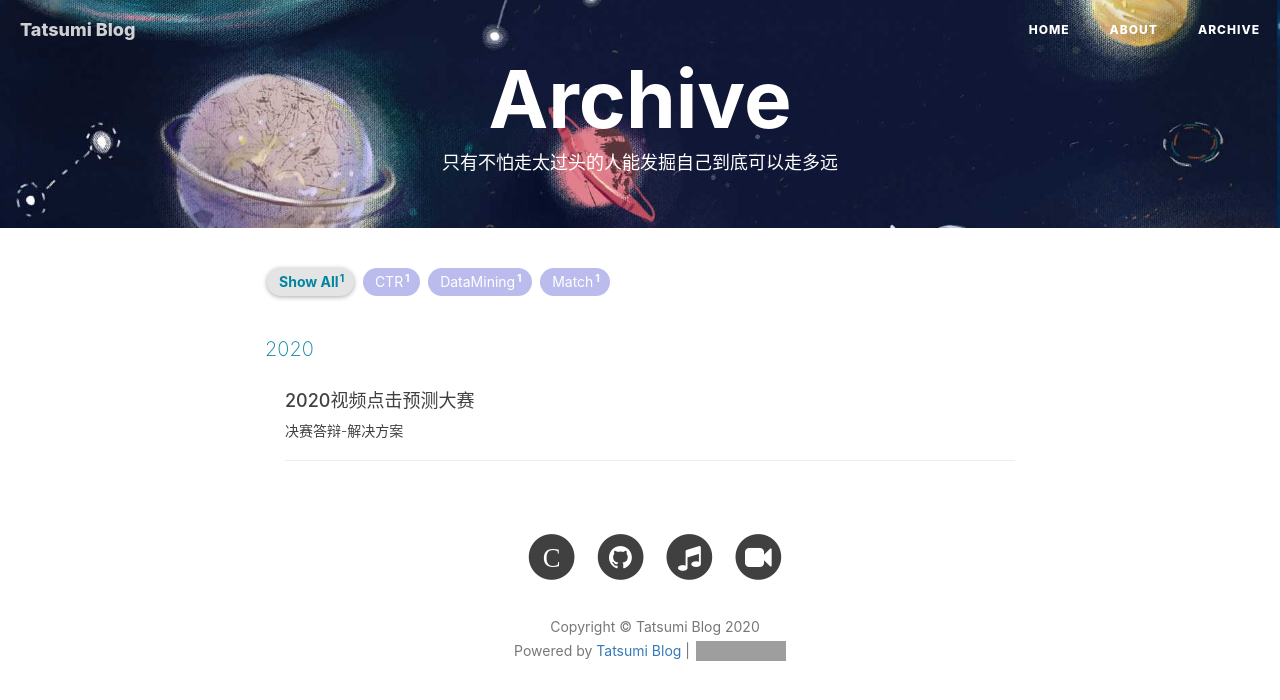
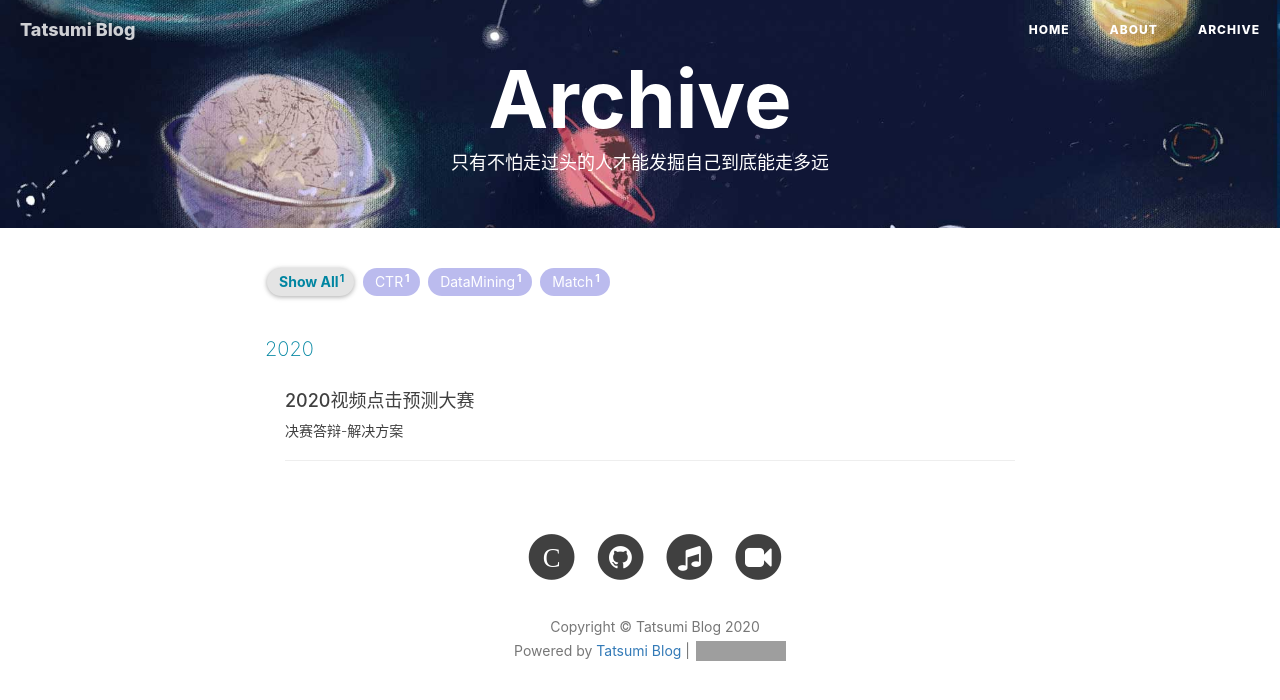
Before and after one commit to tatsumiw/tatsumiw.github.io, a Jekyll site: the page built from archive.html, in a window 1280 px wide. Shown: the top 700 px of the page. Built offline with Jekyll 4.4.1, drawn with Linux system fonts in a browser that asks for light colours; nearby versions of some CDN libraries; comment, search, counter and statistics services are not loaded; grey boxes are pictures that could not be loaded.

Commit message:
20200406 modify

```diff
--- a/archive.html
+++ b/archive.html
@@ -1,7 +1,7 @@
 ---
 title: Archive
 layout: default
-description: 只有不怕走太过头的人能发掘自己到底可以走多远
+description: 只有不怕走过头的人才能发掘自己到底能走多远
 header-img: "img/about-bg.jpg"
 ---
 
```
Also changed, not shown: _posts/2020-04-08-图灵联邦2020视频点击预测大赛解决方案.md (+1 -1 lines).
